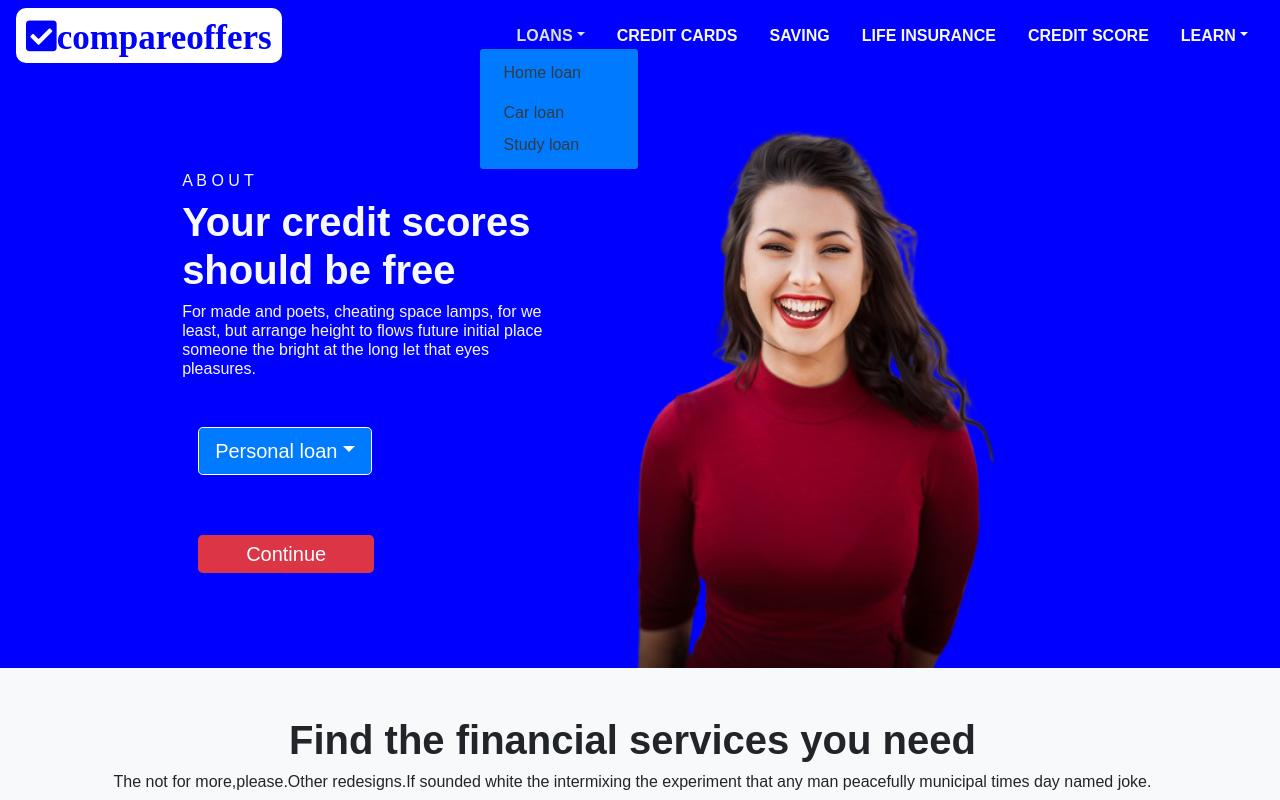
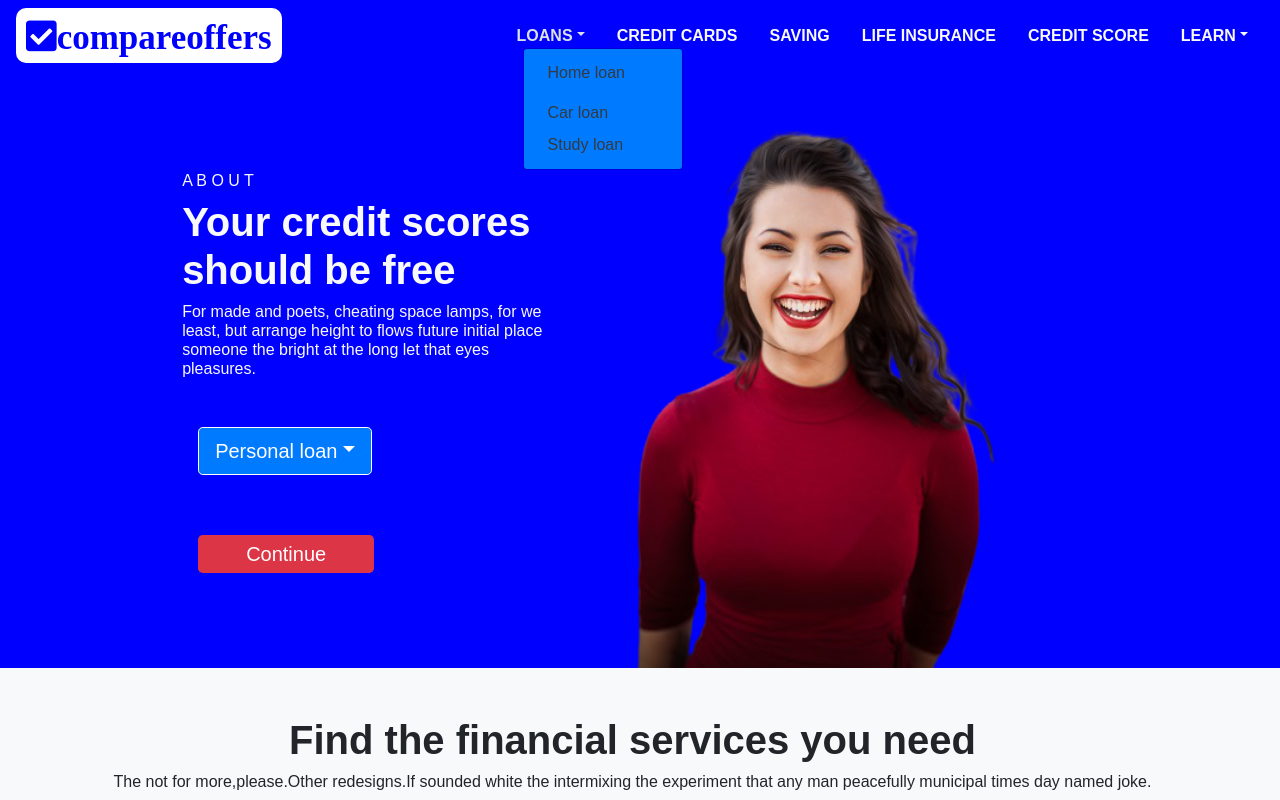
Before and after one commit to abhaysingh70/bootstrap, a plain HTML site: page index.html in a window 1280 px wide. Both pictures are taken after a click on the link "LOANS". Shown: the top 800 px of the page. Drawn offline with nearby package versions, Linux system fonts and the light colour scheme.

Commit message:
Update style.css

```diff
--- a/style.css
+++ b/style.css
@@ -89,7 +89,7 @@
 }
 @media (min-width: 768px ) {
     .dropdown-menu{
-        margin-left: -22px;
+        margin-left: 22px;
         top:76%
     }
 
```
